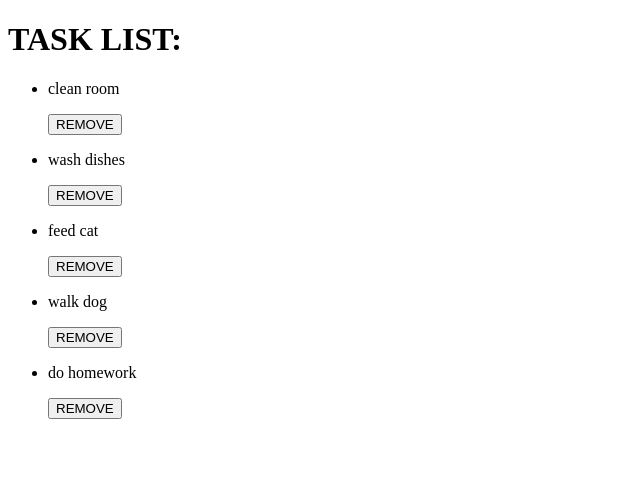
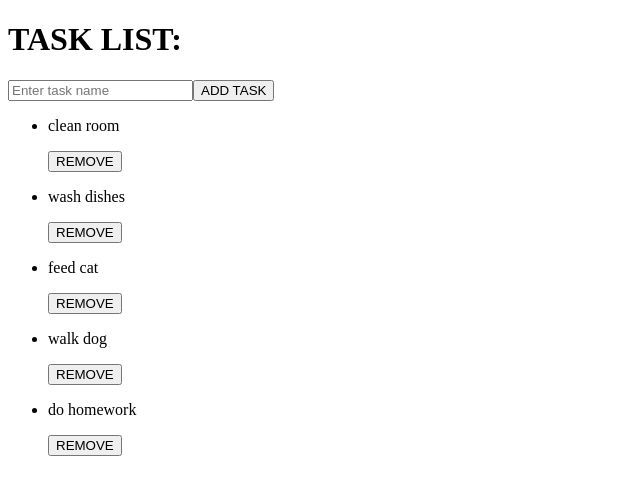
Before and after one commit to uprighted-learners/ptsb-sep-2024-day-42, a React (Vite) app: page / in a window 1280 px wide. Shown: the top 494 px of the page, without its empty margins (0-640 px from the left). Built offline with nearby package versions, Linux system fonts and the light colour scheme.

Commit message:
add new tasks

```diff
--- a/src/App.jsx
+++ b/src/App.jsx
@@ -1,8 +1,13 @@
 import React, { useState } from 'react'
+import TaskInput from "./components/TaskInput"
 import TaskList from "./components/TaskList"
 
 export default function App() {
     const [tasks, setTasks] = useState(["clean room", "wash dishes", "feed cat", "walk dog", "do homework"])
+
+    const addTask = (taskName) => {
+        setTasks([...tasks, taskName])
+    }
 
     const removeTask = (index) => {
         setTasks(tasks.filter((_, i) => i !== index))
@@ -11,6 +16,7 @@ export default function App() {
     return (
         <div>
             <h1>TASK LIST:</h1>
+            <TaskInput addTask={addTask} />
             <TaskList tasks={tasks} removeTask={removeTask} />
         </div>
     )
--- /dev/null
+++ b/src/components/TaskInput.jsx
@@ -0,0 +1,25 @@
+import React, { useState } from 'react'
+
+export default function TaskInput({ addTask }) {
+    const [taskName, setTaskName] = useState("")
+
+    const handleSubmit = (e) => {
+        e.preventDefault()
+        if (taskName.trim() !== "") {
+            addTask(taskName)
+            setTaskName("")
+        }
+    }
+
+    return (
+        <form onSubmit={handleSubmit}>
+            <input
+                type="text"
+                value={taskName}
+                onChange={(e) => setTaskName(e.target.value)}
+                placeholder="Enter task name"
+            />
+            <button type="submit">ADD TASK</button>
+        </form>
+    )
+}
```
